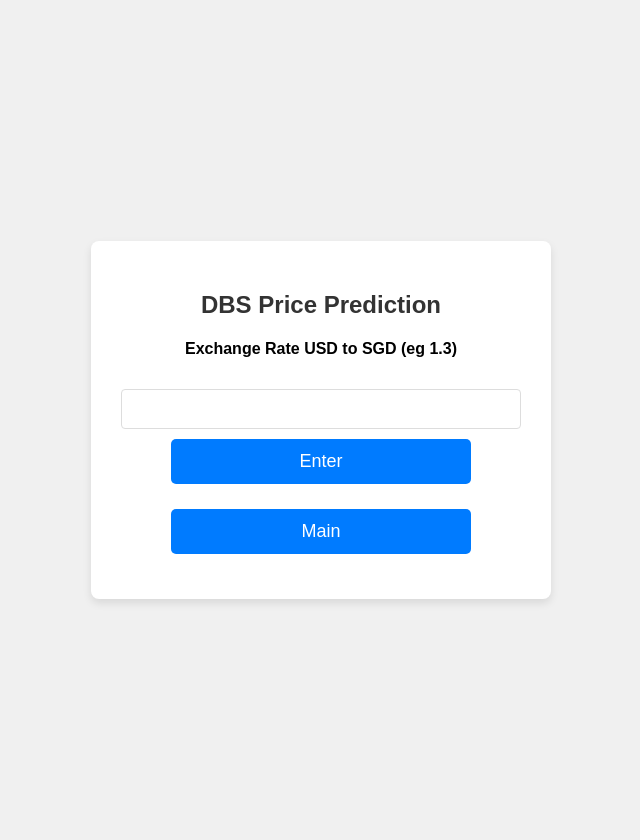
After one commit to xilanchen2024/2026-AN6001A, a Flask app: page /dbs in a window 1280 px wide. The commit adds this page. Shown: the whole page, without its empty margins (319-959 px from the left). Run offline with Flask 3, Linux system fonts and the light colour scheme; parts of the project's set-up code (start-up, migrations or seed data) failed here and were passed over.

Commit message:
Add DBS price prediction app

```diff
--- a/app.py
+++ b/app.py
@@ -1,12 +1,35 @@
 # web app
-from flask import Flask,render_template,request
 
-app=Flask(__name__)
+from flask import Flask, render_template, request
+import joblib
 
-@app.route("/")
-def index():
-    return(render_template)("index.html")
+model = joblib.load("dbs.pkl")
+
+app = Flask(__name__)
 
 
-if __name__=="__main__":
- app.run()
+@app.route("/", methods=["GET", "POST"])
+def index():
+    return render_template("index.html")
+
+
+@app.route("/main", methods=["GET", "POST"])
+def main():
+    q = request.form.get("q")
+    return render_template("main.html")
+
+
+@app.route("/dbs", methods=["GET", "POST"])
+def dbs():
+    return render_template("dbs.html")
+
+
+@app.route("/dbsResult", methods=["GET", "POST"])
+def dbsResult():
+    q = float(request.form.get("q"))
+    r = model.predict([[q]])
+    return render_template("dbsResult.html",r=r[0][0])
+
+
+if __name__ == "__main__":
+    app.run()
--- /dev/null
+++ b/templates/dbs.html
@@ -0,0 +1,17 @@
+<head>
+    <meta name="viewport" content="width=device-width">
+    <link rel="stylesheet" href="/static/styles.css">
+</head>
+<body>
+    <div class="container">
+        <h2>DBS Price Prediction</h2>
+        <form action="/dbsResult" method="post">
+            <h4>Exchange Rate USD to SGD (eg 1.3)</h4>
+            <input type="number" step="0.01" name="q">
+            <input type="submit" value="Enter">
+        </form>
+        <form action="/main" method="post">
+            <input type="submit" value="Main">
+        </form>
+    </div>
+</body>
--- a/templates/index.html
+++ b/templates/index.html
@@ -5,6 +5,10 @@
 <body>
     <div class="container">
         <h2>AI Web App</h2>
+        <h4>Please enter your name : </h4>
+        <form action="/main" method="post">
+            <input type="text" name="q">
+            <input type="submit" value="Enter">
+        </form>
     </div>
-
 </body>
```
Also changed, not shown: templates/dbsResult.html (added, +12 -0 lines), templates/main.html (added, +15 -0 lines), 1 other file.
